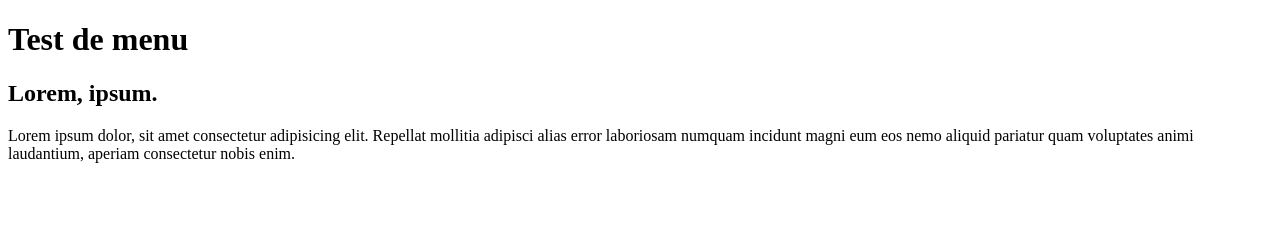
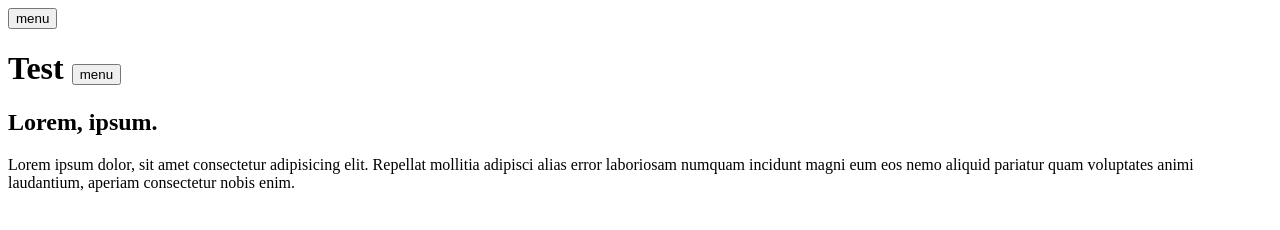
Before and after one commit to MMI-SAE-105/2022-r113-tp2-menu-alpinejs-noah75s, a website: page index.html in a window 1280 px wide. Drawn offline with Linux system fonts and the light colour scheme.

```diff
--- a/index.html
+++ b/index.html
@@ -10,7 +10,8 @@
     <!-- https://emmet.io/ -->
     <!-- header>h1{Test de menu} -->
     <header>
-      <h1>Test de menu</h1>
+      <button>menu</button>
+      <h1>Test <button>menu</button>
     </header>
     <!-- h2>lorem2^p>lorem -->
     <h2>Lorem, ipsum.</h2>
```
